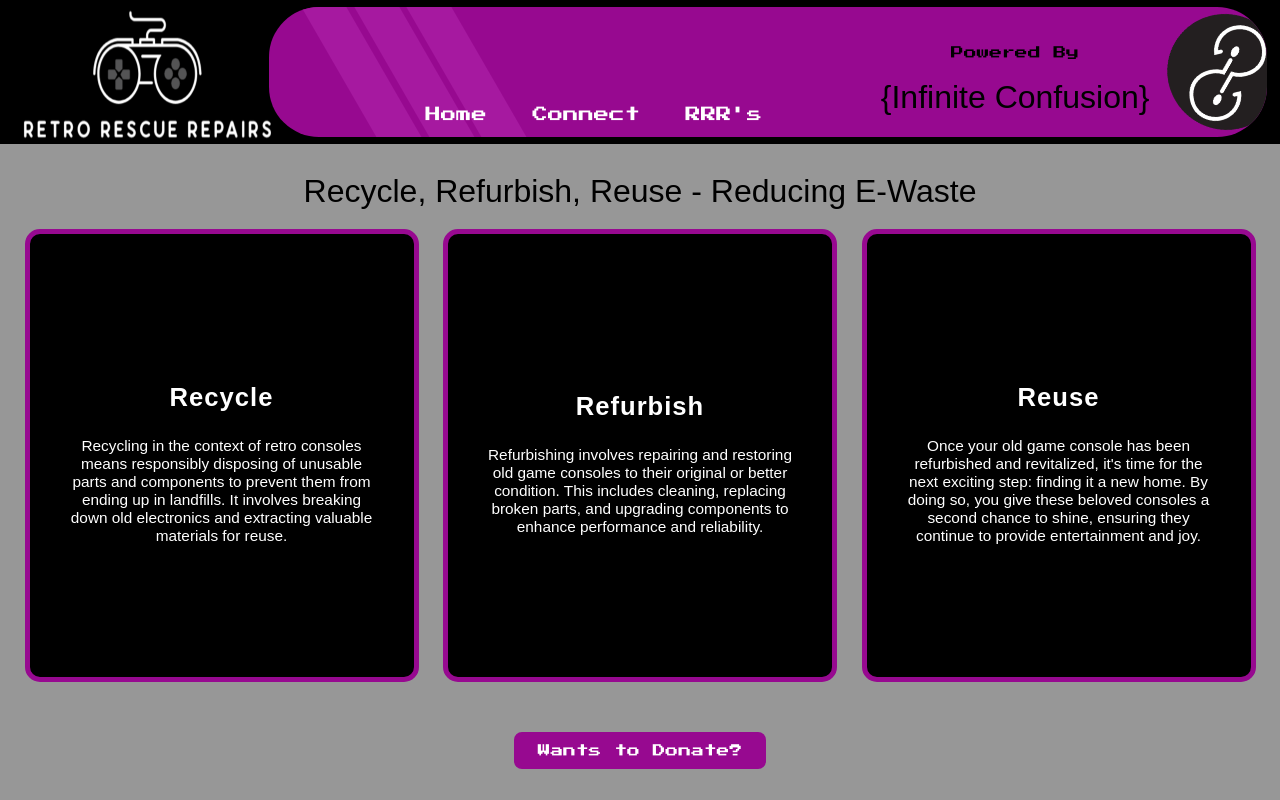
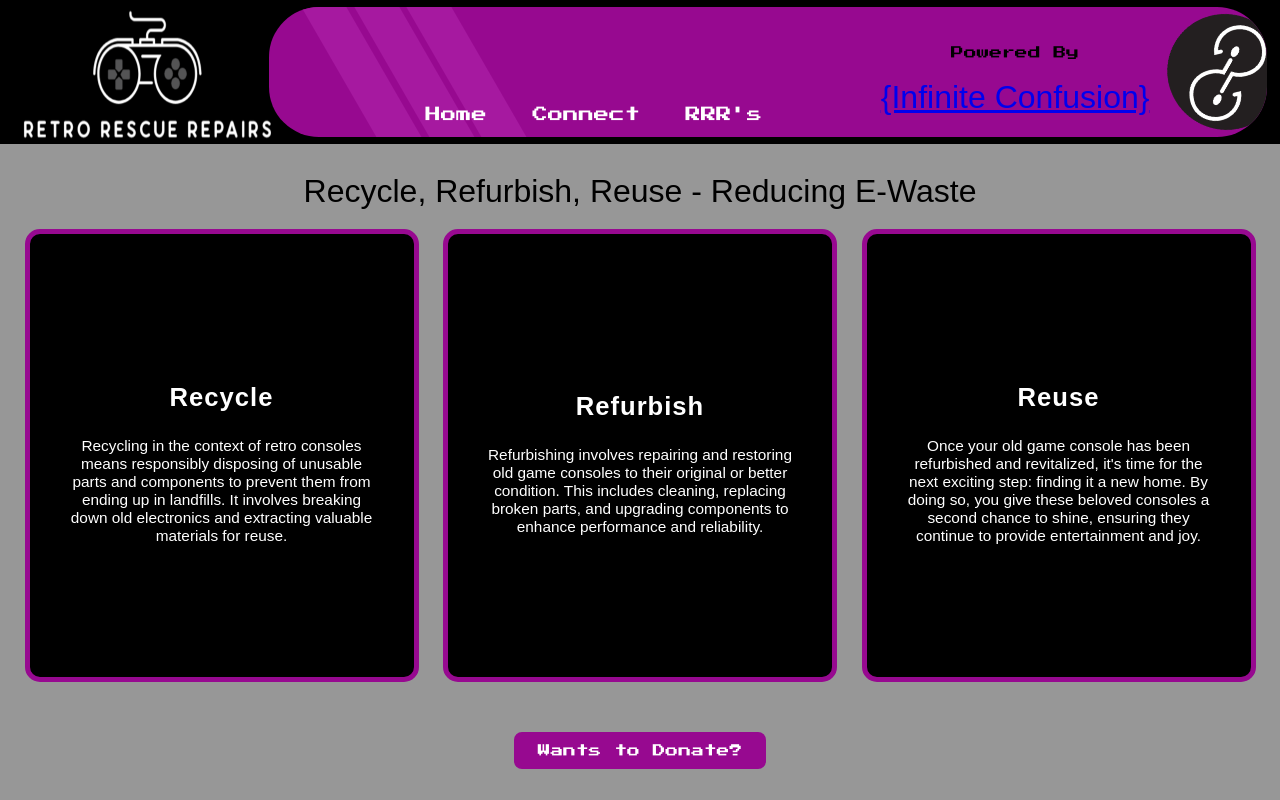
Before and after one commit to infiniteConfusion/RetroRescueRepairs, a plain HTML site: page rrrs/index.html in a window 1280 px wide. Drawn offline with Linux system fonts and the light colour scheme.

Commit message:
Update index.html

```diff
--- a/rrrs/index.html
+++ b/rrrs/index.html
@@ -37,7 +37,9 @@
             <div id="spnsr">
                 <div id="pbic">
                     <div id="pb">Powered By</div>
-                    <div id="ic">{Infinite Confusion}</div>
+                    <div id="ic">
+                        <a href="https://www.infiniteconfusion.com/">{Infinite Confusion}</a>
+                    </div>
                 </div>
                 <div id="iclg">
                     <img src="Logo.png" alt="logo">
```
